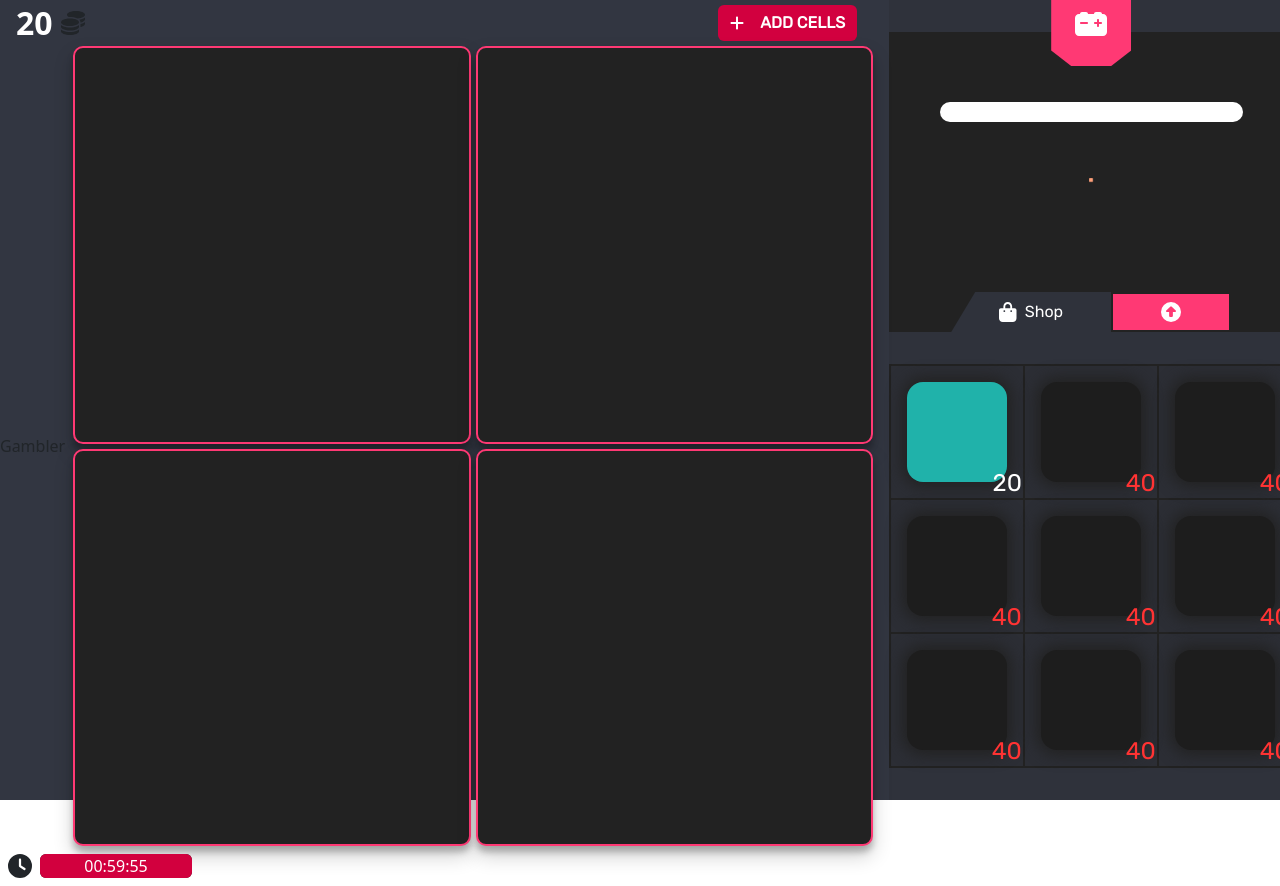
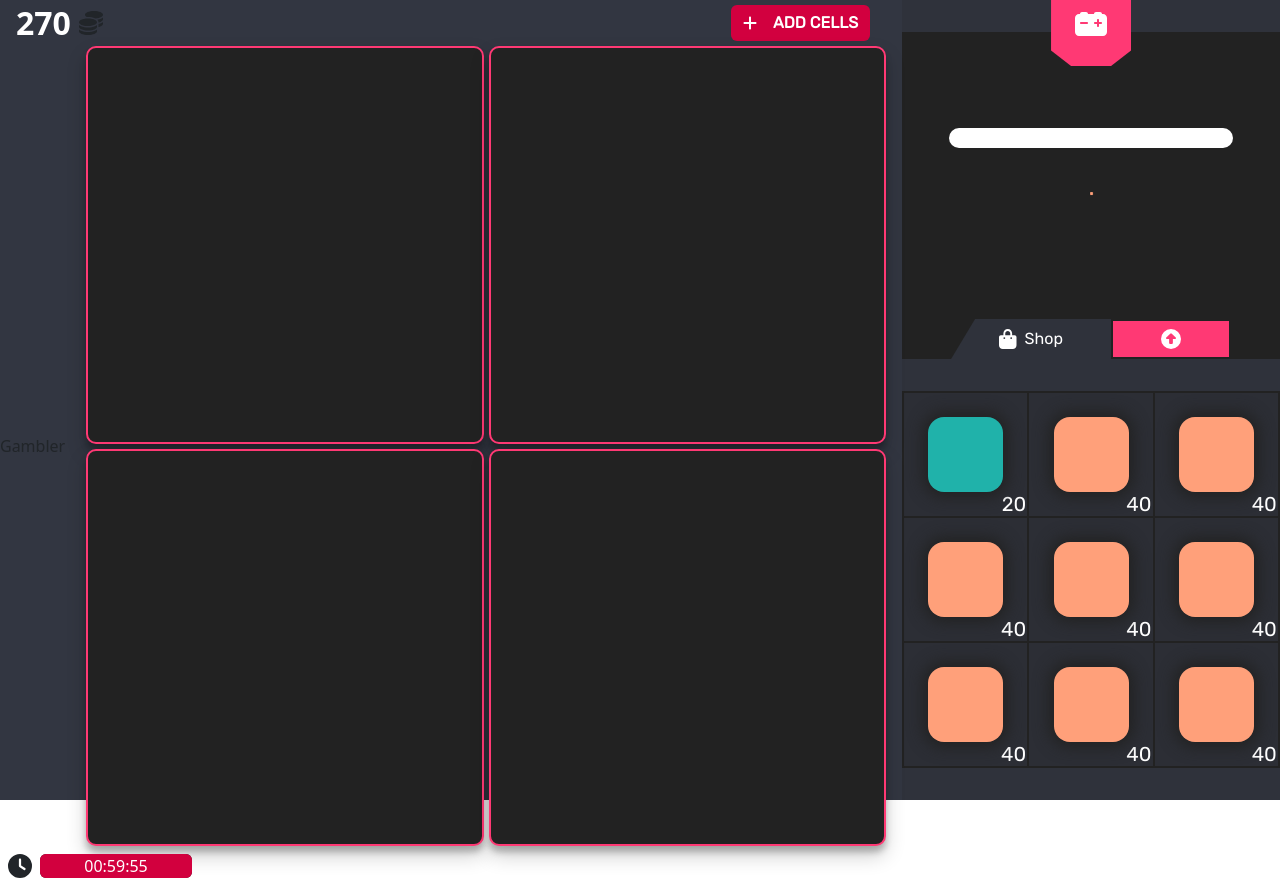
Before and after one commit to Myc22Ka/TheGame, a React (Create React App) app: page / in a window 1280 px wide. Built offline with nearby package versions, Linux system fonts and the light colour scheme.

Commit message:
working shop

```diff
--- a/src/components/Shop/Piece/Piece.tsx
+++ b/src/components/Shop/Piece/Piece.tsx
@@ -29,7 +29,7 @@ const Piece: React.FC<PieceProps> = ({ piece, animate }) => {
   return (
     <motion.div
       className={piece.rule}
-      drag={tile.animate === "active"}
+      drag={["active", "inactive"].includes(tile.animate)}
       onDragStart={handleDragStart}
       onDragEnd={handleDragEnd}
       animate={animate || tile.animate}
--- a/src/components/Shop/Shop/BuyPiece.tsx
+++ b/src/components/Shop/Shop/BuyPiece.tsx
@@ -1,33 +1,83 @@
-import React from "react";
+import React, { useEffect, useState } from "react";
+import { Stack } from "react-bootstrap";
 import { motion } from "framer-motion";
+import { PieceType } from "../../../modules/Piece/types";
+import { useScore } from "../../../contexts/ScoreContext";
 import usePiece from "../../../hooks/usePiece";
 import { pieceTransition, pieceVariants } from "../../../modules/Piece/utils";
-import { PieceType } from "../../../modules/Piece/types";
-import { useScore } from "../../../contexts/ScoreContext";
 
-type BuyPiecePropsType = {
+type BuyPieceProps = {
   piece: PieceType;
+  changeMarketState: (newMarketState: PieceType) => void;
 };
 
-const BuyPiece: React.FC<BuyPiecePropsType> = ({ piece }) => {
-  const { pieceRef, tile, handleDragStart, handleDragEnd } = usePiece(piece);
+const BuyPiece: React.FC<BuyPieceProps> = ({ piece, changeMarketState }) => {
+  const {
+    pieceRef,
+    tile,
+    handleDragStart,
+    handleDragEndWithSell,
+    addToGrid,
+    unlockPiece,
+    resetValues,
+  } = usePiece(piece);
   const { score } = useScore();
 
+  const decreasePieceUse = (piece: PieceType) => {
+    return { ...piece, uses: piece.uses - 1 };
+  };
+
+  const animationCompleteHandle = () => {
+    if (tile.animate === "drag") {
+      addToGrid();
+      changeMarketState(decreasePieceUse(piece));
+      setTimeout(resetValues, 500);
+    }
+    if (["return", "reset"].includes(tile.animate)) {
+      unlockPiece();
+    }
+  };
+
+  useEffect(() => {
+    console.log(tile.animate);
+  }, [tile]);
+
   return (
+    <Stack
+      direction="horizontal"
+      className={`justify-content-center align-items-center cell p-4${
+        (score.gold < piece.buy || piece.uses === 0) && tile.animate !== "drag"
+          ? " locked"
+          : ""
+      } ${tile.animate}`}
+    >
       <motion.div
         className={`piece ${piece.rule}`}
-      drag={score.gold > piece.buy}
+        drag={
+          score.gold > piece.buy &&
+          piece.uses !== 0 &&
+          ["active", "inactive"].includes(tile.animate)
+        }
         onDragStart={handleDragStart}
-      onDragEnd={handleDragEnd}
+        onDragEnd={handleDragEndWithSell}
         animate={tile.animate}
+        initial="inactive"
         variants={{
           ...pieceVariants,
           drag: { ...pieceVariants.drag, ...tile.vector },
           return: { ...pieceVariants.return, ...tile.vector },
+          reset: {
+            ...pieceVariants.reset,
+            x: [0, tile.vector.x],
+            y: [0, tile.vector.y],
+          },
         }}
         transition={pieceTransition}
+        onAnimationComplete={animationCompleteHandle}
         ref={pieceRef}
       />
+      <div className="h5 m-0 price">{piece.buy}</div>
+    </Stack>
   );
 };
 
--- a/src/components/Shop/Shop/Market.tsx
+++ b/src/components/Shop/Shop/Market.tsx
@@ -1,16 +1,33 @@
 import React, { useState } from "react";
 import options from "../../../config.json";
-import ShopCell from "./ShopCell";
+import BuyPiece from "./BuyPiece";
 import { Stack } from "react-bootstrap";
 import Switch from "./Switch";
+import { PieceType } from "../../../modules/Piece/types";
 
 export type activeStateType = "Shop" | "Upgrades";
 
 const Market: React.FC = () => {
   const [activeState, setActiveState] = useState<activeStateType>("Shop");
+  const [market, setMarket] = useState<PieceType[]>(options.pieces.types);
 
-  const changeActiveState = (stateState: activeStateType) =>
-    setActiveState(stateState);
+  const changeActiveState = (newActivetate: activeStateType) =>
+    setActiveState(newActivetate);
+
+  const changeMarketState = (newPieceState: PieceType) => {
+    setMarket((prevMarket) => {
+      const updatedMarket = [...prevMarket];
+      const index = updatedMarket.findIndex(
+        (piece) => piece.id === newPieceState.id
+      );
+
+      if (index !== -1) {
+        updatedMarket[index] = newPieceState;
+      }
+
+      return updatedMarket;
+    });
+  };
 
   return (
     <Stack direction="vertical" style={{ flex: 0 }}>
@@ -28,8 +45,12 @@ const Market: React.FC = () => {
             )}, 1fr)`,
           }}
         >
-          {options.pieces.types.map((piece, i) => (
-            <ShopCell piece={piece} key={i} />
+          {market.map((piece, i) => (
+            <BuyPiece
+              piece={piece}
+              key={i}
+              changeMarketState={changeMarketState}
+            />
           ))}
         </div>
       ) : (
--- a/src/components/Shop/Shop/ShopCell.tsx
+++ /dev/null
@@ -1,27 +0,0 @@
-import React from "react";
-import { Stack } from "react-bootstrap";
-import BuyPiece from "./BuyPiece";
-import { PieceType } from "../../../modules/Piece/types";
-import { useScore } from "../../../contexts/ScoreContext";
-
-type ShopCellProps = {
-  piece: PieceType;
-};
-
-const ShopCell: React.FC<ShopCellProps> = ({ piece }) => {
-  const { score } = useScore();
-
-  return (
-    <Stack
-      direction="horizontal"
-      className={`justify-content-center align-items-center cell p-3${
-        score.gold < piece.buy ? " locked" : ""
-      }`}
-    >
-      <BuyPiece piece={piece} />
-      <div className="h4 m-0 price">{piece.buy}</div>
-    </Stack>
-  );
-};
-
-export default ShopCell;
--- a/src/config.json
+++ b/src/config.json
@@ -1,6 +1,6 @@
 {
   "points": {
-    "gold": 15,
+    "gold": 265,
     "multiplier": 1,
     "baseIncome": 1
   },
@@ -24,67 +24,85 @@
     "cycleTime": 5,
     "types": [
       {
+        "id": 1,
         "name": "1",
         "sell": 100,
         "buy": 20,
         "rule": "gold",
-        "level": 1
+        "level": 1,
+        "uses": 3
       },
       {
+        "id": 2,
         "name": "2",
         "sell": 300,
         "buy": 40,
         "rule": "gold_add",
-        "level": 1
+        "level": 1,
+        "uses": 1
       },
       {
+        "id": 3,
         "name": "3",
         "sell": 300,
         "buy": 40,
         "rule": "gold_add",
-        "level": 1
+        "level": 1,
+        "uses": 3
       },
       {
+        "id": 4,
         "name": "4",
         "sell": 300,
         "buy": 40,
         "rule": "gold_add",
-        "level": 1
+        "level": 1,
+        "uses": 3
       },
       {
+        "id": 5,
         "name": "5",
         "sell": 300,
         "buy": 40,
         "rule": "gold_add",
-        "level": 1
+        "level": 1,
+        "uses": 3
       },
       {
+        "id": 6,
         "name": "5",
         "sell": 300,
         "buy": 40,
         "rule": "gold_add",
-        "level": 1
+        "level": 1,
+        "uses": 3
       },
       {
+        "id": 7,
         "name": "5",
         "sell": 300,
         "buy": 40,
         "rule": "gold_add",
-        "level": 1
+        "level": 1,
+        "uses": 3
       },
       {
+        "id": 8,
         "name": "5",
         "sell": 300,
         "buy": 40,
         "rule": "gold_add",
-        "level": 1
+        "level": 1,
+        "uses": 3
       },
       {
+        "id": 9,
         "name": "5",
         "sell": 300,
         "buy": 40,
         "rule": "gold_add",
-        "level": 1
+        "level": 1,
+        "uses": 3
       }
     ]
   }
--- a/src/contexts/GameContext.tsx
+++ b/src/contexts/GameContext.tsx
@@ -15,6 +15,8 @@ export const emptyPiece: PieceType = {
   buy: 0,
   rule: "",
   level: 0,
+  uses: 0,
+  id: 0,
 };
 
 export const emptyCell: GridEntry = {
--- a/src/hooks/usePiece.tsx
+++ b/src/hooks/usePiece.tsx
@@ -7,14 +7,15 @@ import {
   defaultCords,
 } from "../modules/Piece/utils";
 import { PieceType } from "../modules/Piece/types";
+import { useScore } from "../contexts/ScoreContext";
 
 export const usePiece = (p: PieceType) => {
   const pieceRef = useRef<HTMLDivElement>(null);
   const [tile, setTile] = useState(defaultTile);
   const { game, addPieceToCell } = useGame();
+  const { removeSomeGold } = useScore();
 
   const handleDragStart = useCallback(() => {
-    if (pieceRef.current)
     setTile((prev) => ({
       ...prev,
       startingPosition: pieceRef.current
@@ -46,8 +47,37 @@ export const usePiece = (p: PieceType) => {
     [tile]
   );
 
+  const handleDragEndWithSell = useCallback(
+    (event: PointerEvent) => {
+      const nearestCell = findNearestCell(game, event, tile);
+
+      if (!nearestCell) {
+        setTile((prev) => ({
+          ...prev,
+          animate: "return",
+        }));
+        return;
+      }
+
+      removeSomeGold(p.buy);
+      setTile((prev) => ({
+        ...prev,
+        animate: "drag",
+        nearestCell: nearestCell.cell,
+        vector: nearestCell.vector,
+      }));
+    },
+    [tile]
+  );
+
+  const resetValues = useCallback(() => {
+    setTile({ ...defaultTile, animate: "reset" });
+  }, [tile]);
+
   const addToGrid = useCallback(() => {
+    setTimeout(() => {
       addPieceToCell(tile.nearestCell, p);
+    }, 500);
   }, [tile]);
 
   const resetCycle = useCallback(() => {
@@ -55,17 +85,19 @@ export const usePiece = (p: PieceType) => {
   }, [tile]);
 
   const unlockPiece = useCallback(() => {
-    setTile((prev) => ({ ...prev, animate: "active" }));
+    setTile((prev) => ({ ...prev, animate: "inactive" }));
   }, [tile]);
 
   return {
     tile,
     pieceRef,
     handleDragEnd,
+    handleDragEndWithSell,
     handleDragStart,
     addToGrid,
     resetCycle,
     unlockPiece,
+    resetValues,
   };
 };
 
--- a/src/modules/Piece/types.ts
+++ b/src/modules/Piece/types.ts
@@ -11,13 +11,15 @@ type PieceType = {
   buy: number;
   rule: string;
   level: number;
+  uses: number;
+  id: number;
 };
 
 type TileType = {
   nearestCell: GridEntry;
   startingPosition: Cords;
   vector: Cords;
-  animate: "active" | "drag" | "return" | "exit";
+  animate: "active" | "drag" | "return" | "exit" | "reset" | "inactive";
 };
 
 type NearestCellType = {
--- a/src/modules/Piece/utils.ts
+++ b/src/modules/Piece/utils.ts
@@ -10,7 +10,7 @@ const defaultTile: TileType = {
   nearestCell: emptyCell,
   startingPosition: defaultCords,
   vector: defaultCords,
-  animate: "active",
+  animate: "inactive",
 };
 
 const defaultCycle: DefaultCycleType = {
@@ -22,19 +22,21 @@ const defaultCycle: DefaultCycleType = {
 
 // Piece variables
 const pieceVariants = {
-  initial: { scale: 0 },
-  active: { scale: 1, rotate: 0 },
-  drag: { scale: 0, rotate: 270 },
+  initial: { scale: 0, rotate: 0 },
+  active: { scale: 1, rotate: 0, zIndex: 10 },
+  inactive: { scale: 1, rotate: 0, zIndex: 1 },
+  drag: { scale: 0, rotate: [270, 0] },
   return: {
     scale: 1,
     rotate: 0,
+    zIndex: 2,
   },
-  sell: {
-    scale: 0,
-    rotate: 45,
-    radius: "50%",
+  reset: {
+    scale: 1,
+    rotate: 0,
+    zIndex: 2,
   },
-  exit: { scale: 0, rotate: 0, radius: 0 },
+  exit: { scale: 0, rotate: 0, radius: 0, zIndex: 2 },
 };
 
 const pieceTransition = {
--- a/src/styles/constants.scss
+++ b/src/styles/constants.scss
@@ -16,7 +16,7 @@ $font-size-mid: clamp(1.5rem, 4vw, 2.5rem);
 $font-size-small: clamp(0.6rem, 4vw, 2rem);
 
 // Piece:
-$pieceSize: 100px;
+$pieceSize: 75px;
 
 // misc:
 $shadow:
--- a/src/styles/shop.scss
+++ b/src/styles/shop.scss
@@ -36,6 +36,7 @@
   height: $pieceSize;
   border-radius: 1rem;
   position: relative;
+  box-shadow: 0px 0px 15px 5px $third;
 }
 .gold_add {
   background: lightsalmon;
@@ -58,9 +59,6 @@
       background: lighten(transparentize($background, 0.2), 15);
     }
     position: relative;
-    .piece {
-      box-shadow: 0px 0px 15px 5px $third;
-    }
     &.locked {
       .piece {
         background-color: darken($third, 2);
```
Lines whose indentation alone changed are shown as unchanged.
